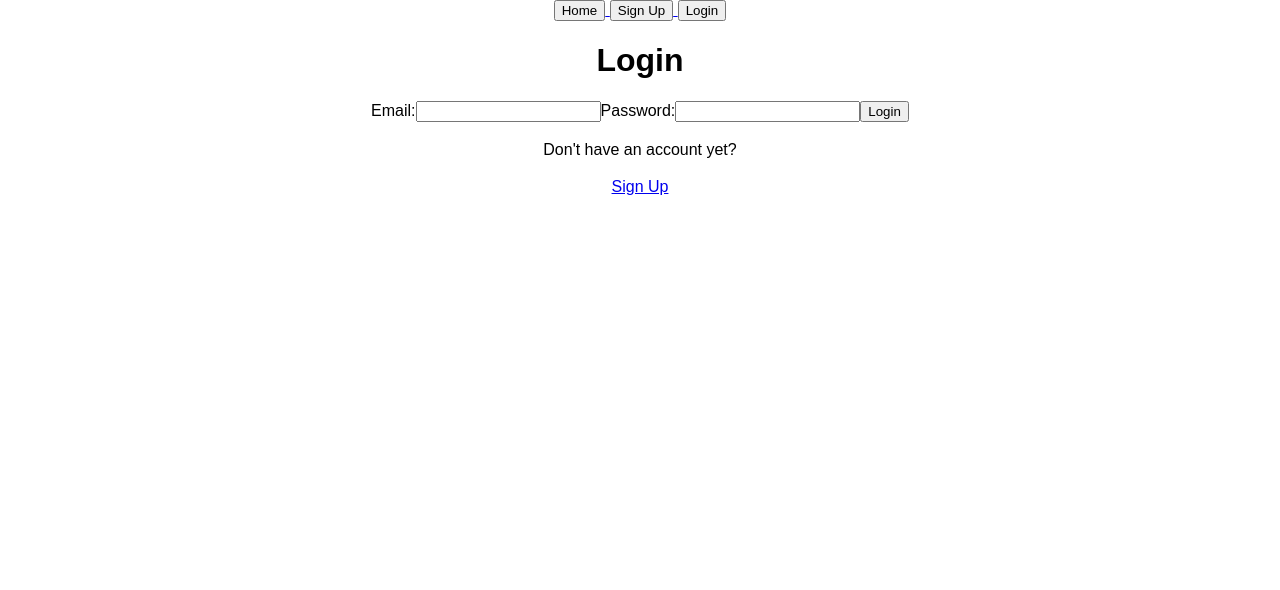
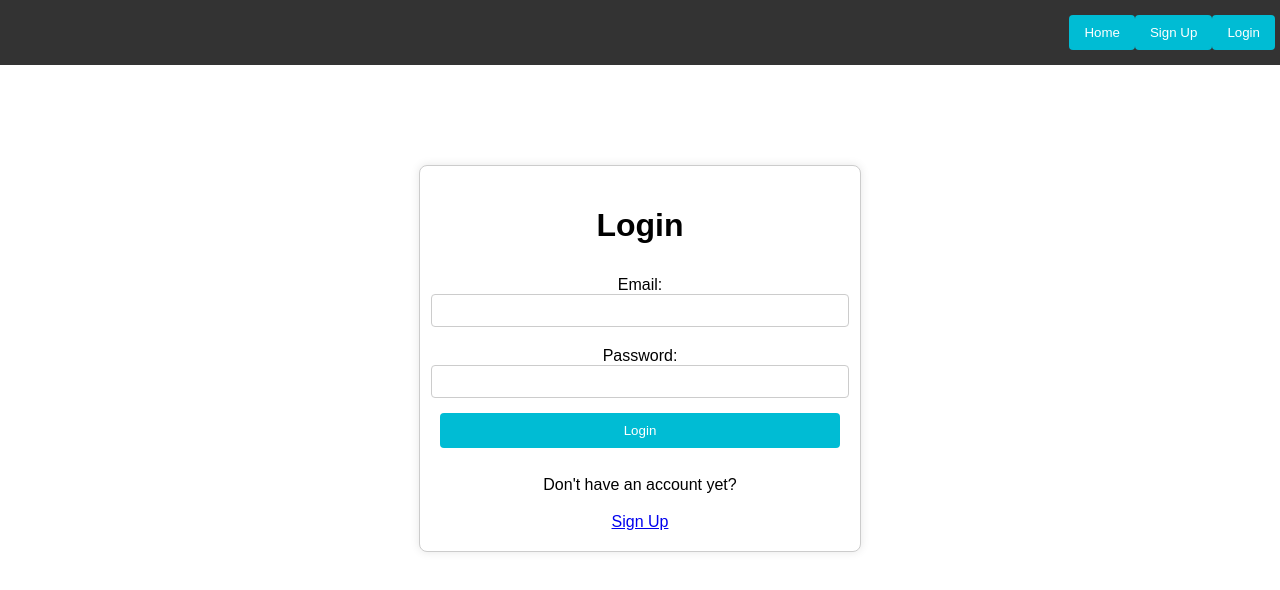
Before and after one commit to Bijl1/royally-bazaar-demo, a React (Create React App) app in the folder client/: page /login in a window 1280 px wide. Shown: the top 590 px of the page. Built offline with nearby package versions, Linux system fonts and the light colour scheme; no server answers.

Commit message:
Adding About Us page

```diff
--- a/client/src/components/Navbar/Navbar.css
+++ b/client/src/components/Navbar/Navbar.css
@@ -0,0 +1,31 @@
+/* Navbar.css */
+
+nav {
+    background-color: #333;
+    color: white;
+    padding: 10px;
+    display: flex;
+    justify-content: flex-end;
+    align-items: center;
+  }
+
+  nav a {
+    text-decoration: none;
+  }
+
+  button {
+    background-color: #00bcd4;
+    color: white;
+    padding: 10px;
+    margin: 5px;
+    border: none;
+    cursor: pointer;
+  }
+
+  button:hover {
+    background-color: #008ba3;
+  }
+
+  span {
+    margin-left: 10px;
+  }
--- a/client/src/pages/HomePage/HomePage.css
+++ b/client/src/pages/HomePage/HomePage.css
@@ -17,6 +17,10 @@ body {
     background-color: #f8f8f8;
     padding: 2rem 0;
     text-align: center;
+  }
+
+  .columns li:hover {
+    background-color: #008ba3;
   }
 
   .container {
--- a/client/src/pages/LoginPage/LoginPage.css
+++ b/client/src/pages/LoginPage/LoginPage.css
@@ -0,0 +1,73 @@
+/* LoginPage.css */
+
+.LoginPage {
+    max-width: 400px;
+    margin: 100px auto; /* Adjust the top margin to center vertically */
+    padding: 20px;
+    border: 1px solid #ccc;
+    border-radius: 8px;
+    box-shadow: 0 0 10px rgba(0, 0, 0, 0.1);
+    background-color: #fff;
+    display: flex;
+    flex-direction: column;
+    align-items: center;
+  }
+
+  h1 {
+    text-align: center;
+  }
+
+  form {
+    width: 100%;
+    display: flex;
+    flex-direction: column;
+    align-items: center;
+    justify-content: center;
+  }
+
+  label {
+    margin-top: 10px;
+  }
+
+  input {
+    width: 100%;
+    padding: 8px;
+    margin-bottom: 10px;
+    border: 1px solid #ccc;
+    border-radius: 4px;
+    text-align: center;
+  }
+
+  button {
+    background-color: #00bcd4;
+    color: white;
+    padding: 10px;
+    border: none;
+    border-radius: 4px;
+    cursor: pointer;
+    width: 100%;
+  }
+
+  button:hover {
+    background-color: #008ba3;
+  }
+
+  .error-message {
+    color: red;
+    margin-top: 10px;
+    text-align: center;
+  }
+
+  p {
+    text-align: center;
+    margin-top: 20px;
+  }
+
+  Link {
+    color: #00bcd4;
+    text-decoration: none;
+  }
+
+  Link:hover {
+    text-decoration: underline;
+  }
--- a/client/src/pages/SignupPage/SignupPage.css
+++ b/client/src/pages/SignupPage/SignupPage.css
@@ -0,0 +1,64 @@
+/* SignupPage.css */
+
+.SignupPage {
+    max-width: 400px;
+    margin: 100px auto;
+    padding: 20px;
+    border: 1px solid #ccc;
+    border-radius: 8px;
+    box-shadow: 0 0 10px rgba(0, 0, 0, 0.1);
+    background-color: #fff;
+  }
+
+  h1 {
+    text-align: center;
+  }
+
+  form {
+    display: flex;
+    flex-direction: column;
+  }
+
+  label {
+    margin-top: 10px;
+  }
+
+  input {
+    padding: 8px;
+    margin-bottom: 10px;
+    border: 1px solid #ccc;
+    border-radius: 4px;
+  }
+
+  button {
+    background-color: #00bcd4;
+    color: white;
+    padding: 10px;
+    border: none;
+    border-radius: 4px;
+    cursor: pointer;
+  }
+
+  button:hover {
+    background-color: #008ba3;
+  }
+
+  .error-message {
+    color: red;
+    margin-top: 10px;
+    text-align: center;
+  }
+
+  p {
+    text-align: center;
+    margin-top: 20px;
+  }
+
+  Link {
+    color: #00bcd4;
+    text-decoration: none;
+  }
+
+  Link:hover {
+    text-decoration: underline;
+  }
```
Also changed, not shown: client/src/pages/AboutUs/AboutUs.css (added), client/src/pages/AboutUs/AboutUs.jsx (added).
